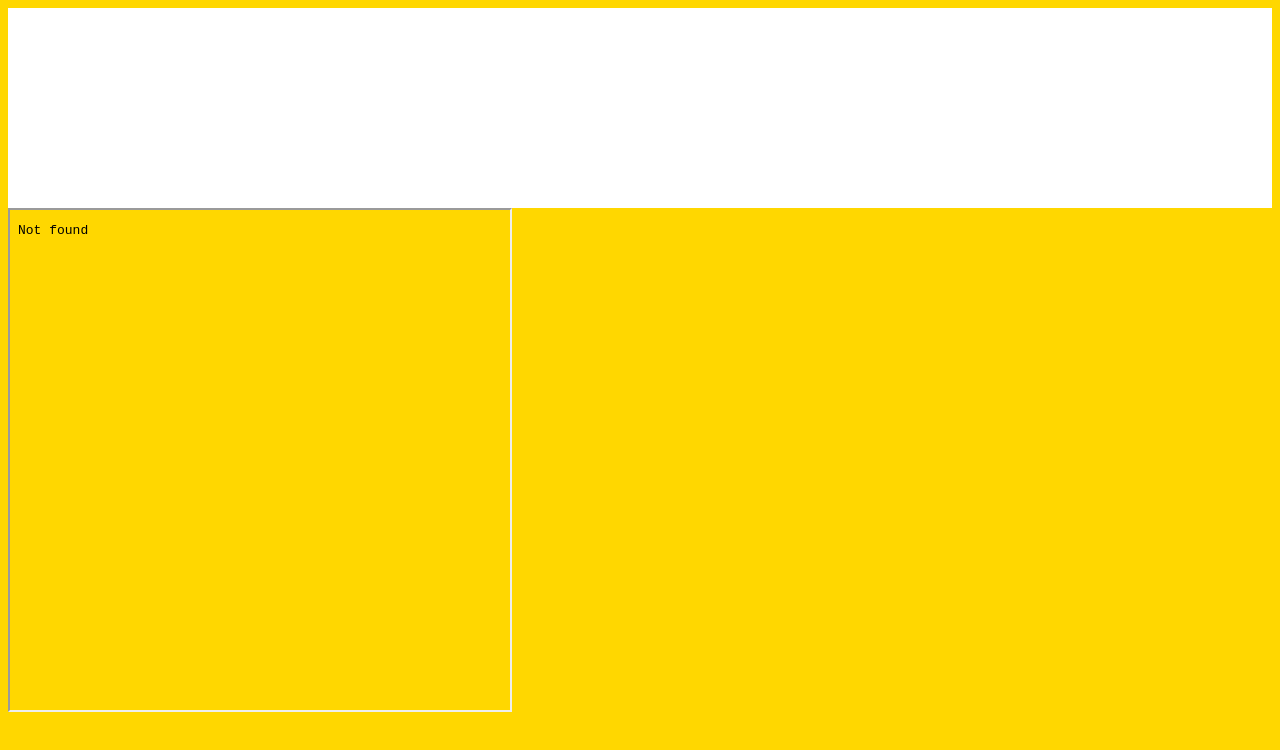
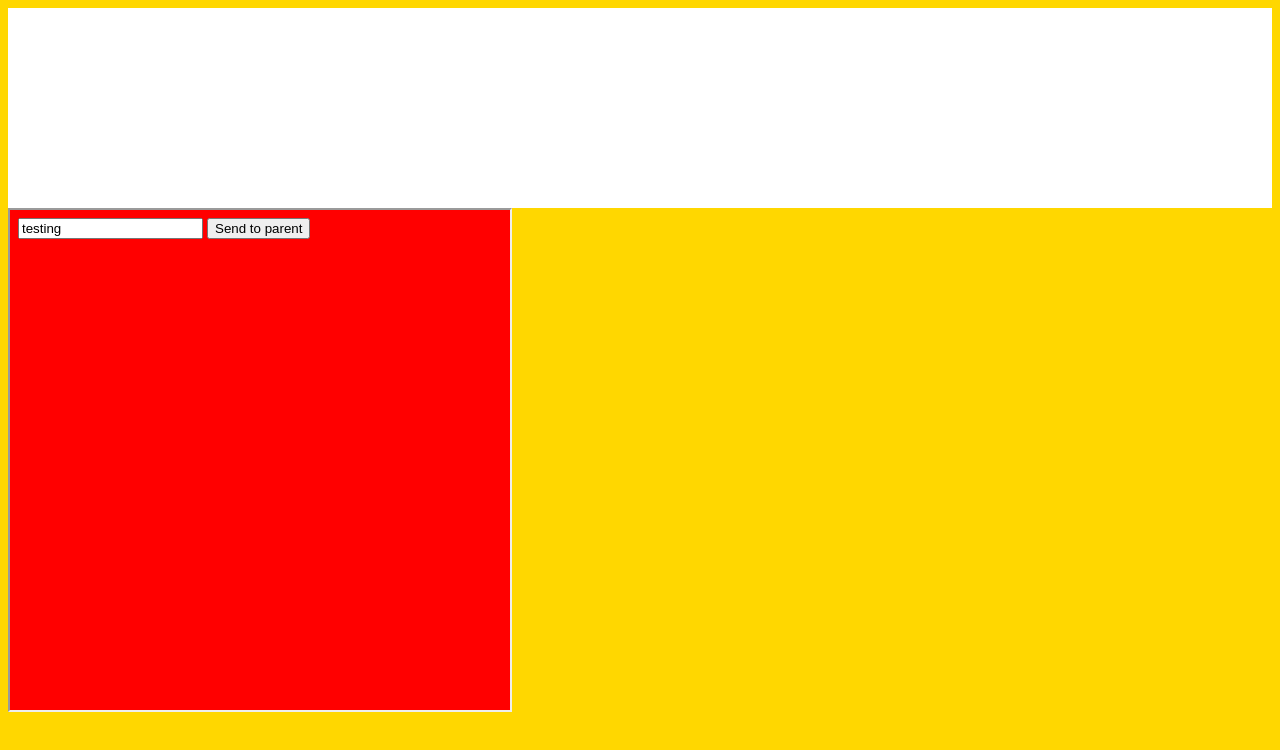
Before and after one commit to femiayodeji/temp_page, a plain HTML site: page index.html in a window 1280 px wide. Drawn offline with Linux system fonts and the light colour scheme; the site is published under a folder, as on GitHub Pages, so addresses that start at the root find nothing.

Commit message:
window post mesage

```diff
--- a/parent.html
+++ b/index.html
@@ -21,7 +21,7 @@
     <div id="logs">
 
     </div>
-        <iframe width="500" height="500" src="/child.html" id="frame"></iframe>
+        <iframe width="500" height="500" src="child.html" id="frame"></iframe>
 
     <script>
         window.onmessage = function(e) {
```
